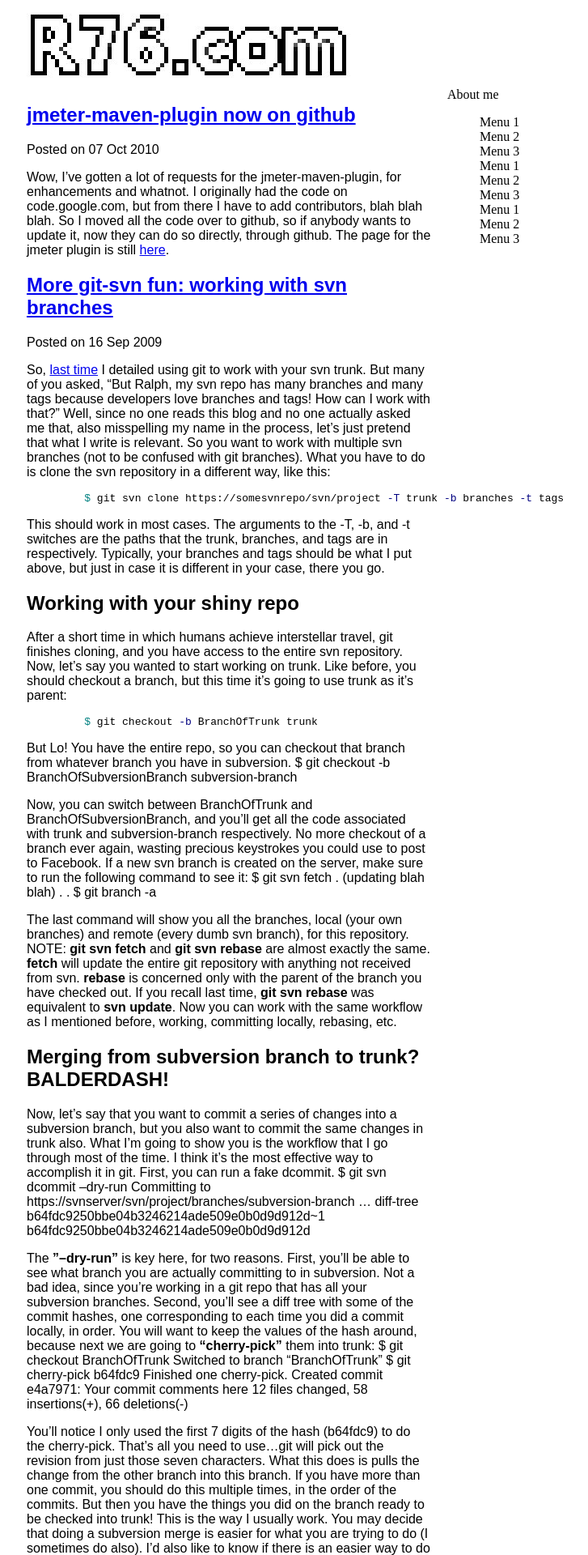
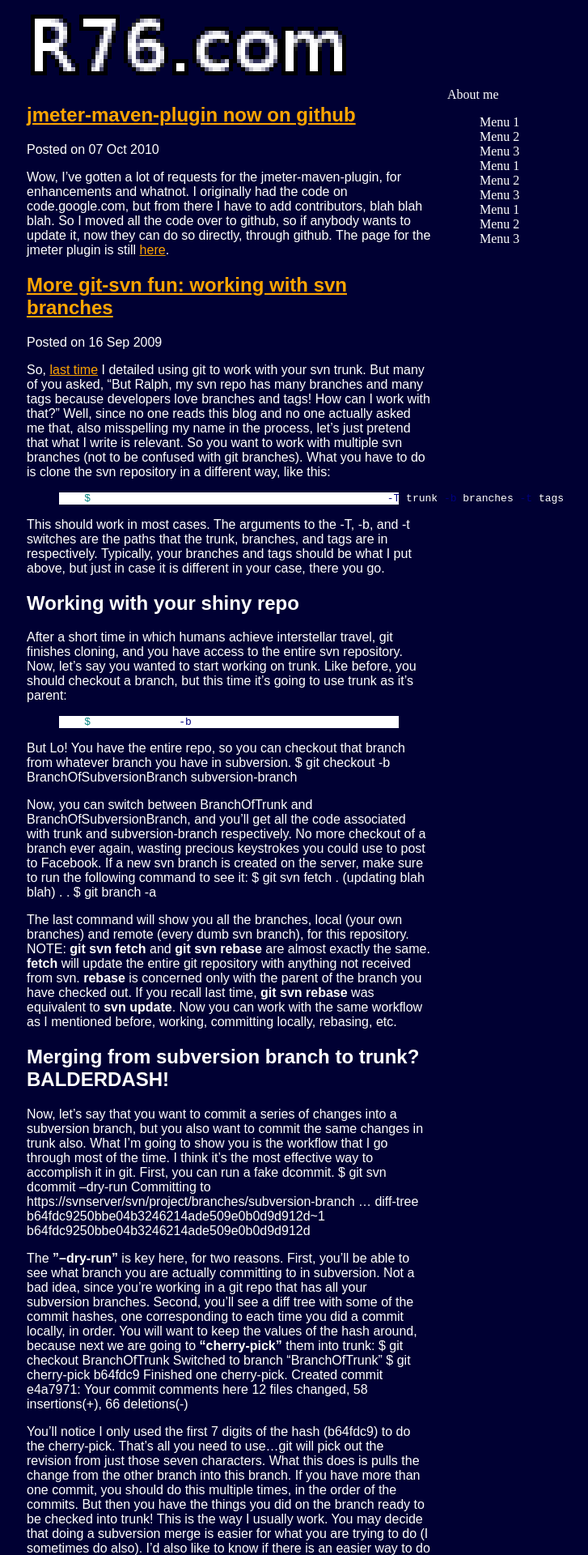
Before and after one commit to Ronnie76er/ronalleva, a Jekyll site: the page built from index.html, in a window 1280 px wide. Shown: the top 1920 px of the page at 81% size, without its empty margins (247-974 px from the left). Built offline with Jekyll 4.4.1, drawn with Linux system fonts in a browser that asks for light colours; some web fonts are replaced; Markdown is read by kramdown in place of the engine named in the settings.

Commit message:
Add a png image with transparency.  Change the background color and the text color.

```diff
--- a/_layouts/main.html
+++ b/_layouts/main.html
@@ -9,7 +9,7 @@
 
         <div id="container">
             <div id="blogtitle">
-                <img src="/images/R76er.jpg">
+                <img src="/images/R76er.png">
             </div>
 
             {{content}}
--- a/css/styles.css
+++ b/css/styles.css
@@ -24,5 +24,11 @@
 }
 
 body{
-	background-color: ;
+	background-color: #000033;
+	color: white;
+
 }
+
+a {
+	color: orange;
+}
```
Also changed, not shown: images/R76er.png (added).
